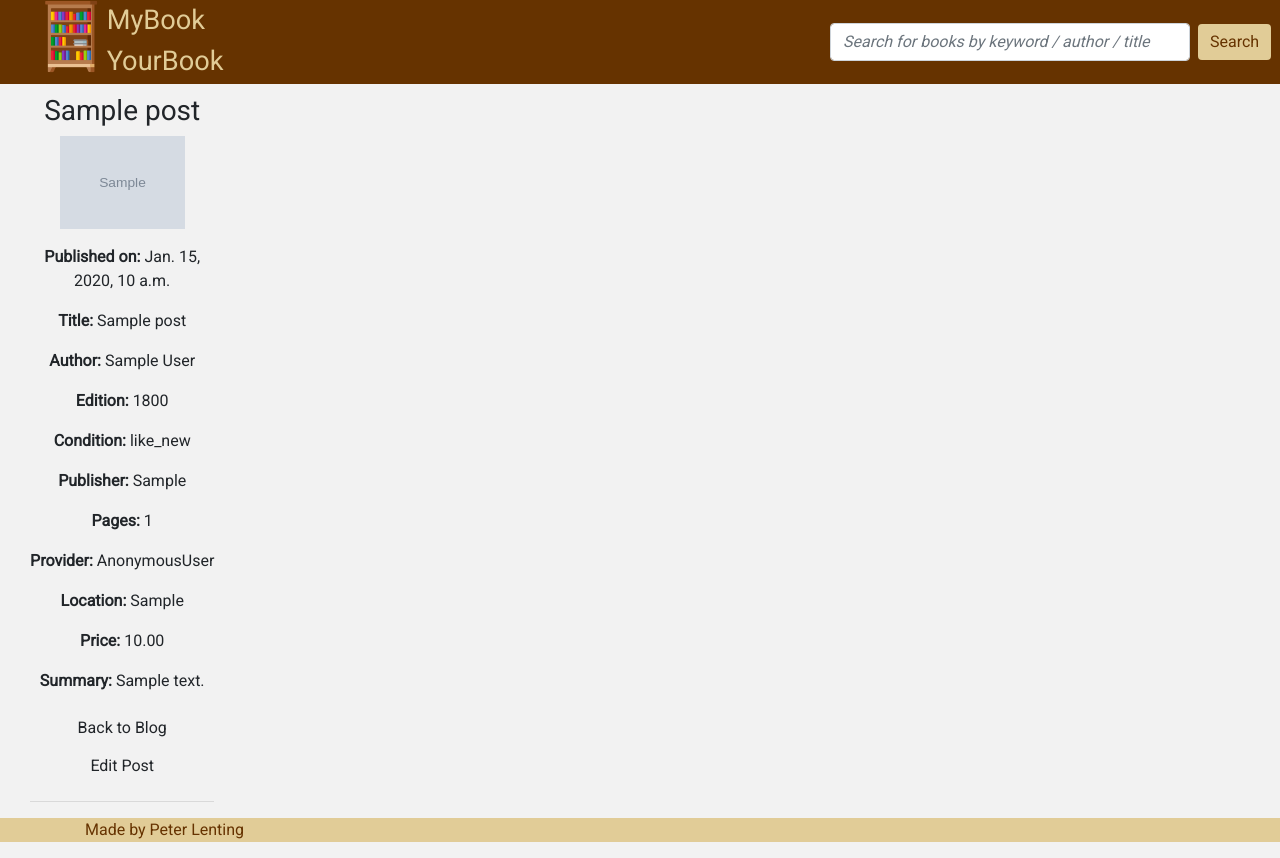
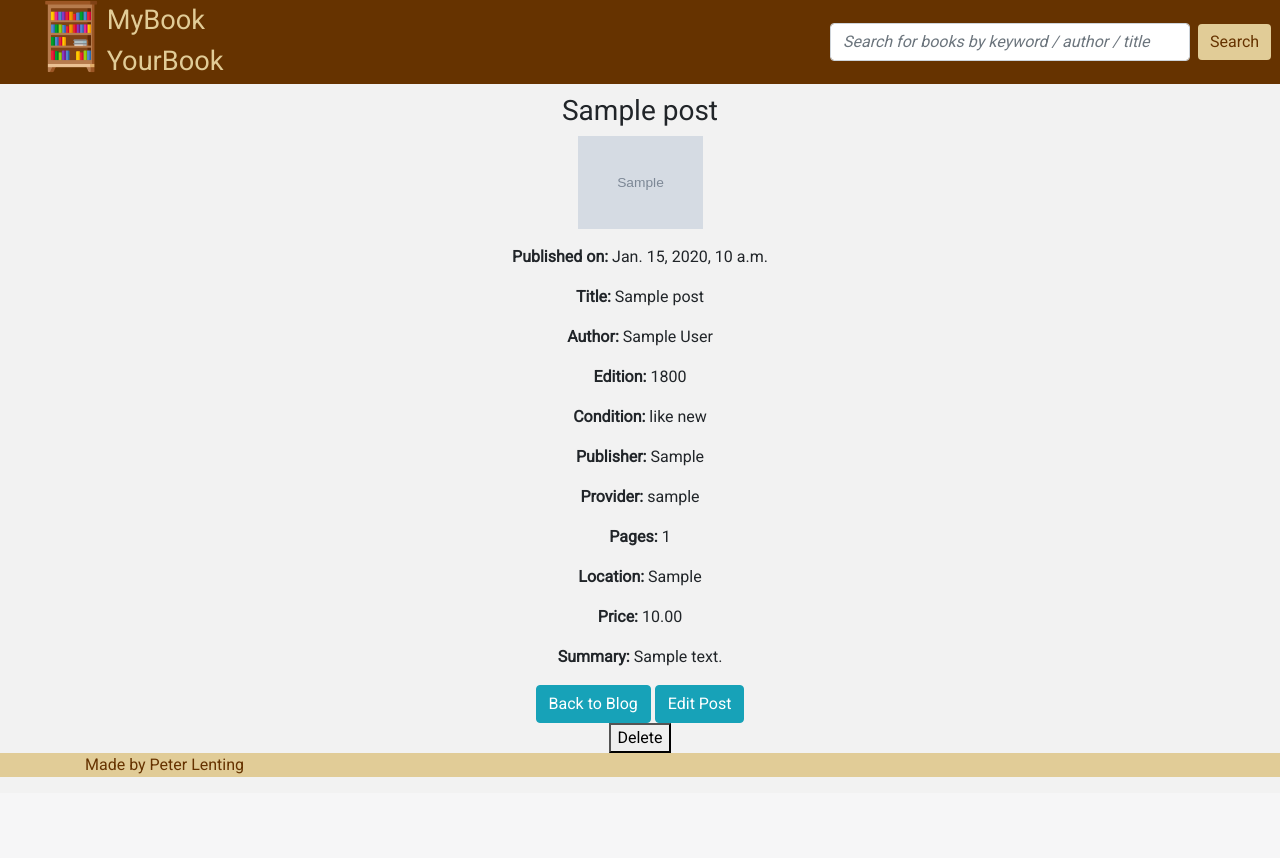
Before and after one commit to PeterLenting/MyBookYourBook, a Django app: page /posts/1/ in a window 1280 px wide. Shown: the part 56-914 px from the top of the page. After the commit the page ends 833 px from the top, so only its background shows below. Run offline with Django 3.2, Linux system fonts and the light colour scheme; tables that the repository leaves empty hold one stand-in row (values such as "Sample post"); grey boxes marked "Sample" are stand-in pictures; some libraries are stand-ins or nearby versions.

Commit message:
post.provider = request.user so user can only delete own posts

```diff
--- a/posts/forms.py
+++ b/posts/forms.py
@@ -7,5 +7,5 @@ class PostForm(forms.ModelForm):
     class Meta:
         model = Post
         fields = ('title', 'author', 'condition_of_book', 'year_of_edition',
-                  'publisher', 'number_of_pages', 'provider', 'location',
+                  'publisher', 'number_of_pages', 'location',
                   'price', 'image', 'summary')
--- a/posts/models.py
+++ b/posts/models.py
@@ -1,9 +1,10 @@
 from django.db import models
 from django.utils import timezone
 import datetime
+from django.contrib.auth.models import User
 
 CONDITION_CHOICES = (
-    ('like_new', 'Like new'),
+    ('like new', 'Like new'),
     ('good', 'Good'),
     ('used', 'Used'),
 )
@@ -27,7 +28,7 @@ class Post(models.Model):
     condition_of_book = models.CharField(max_length=10,
                                          choices=CONDITION_CHOICES,
                                          default='Like new')
-    provider = models.CharField(max_length=200, null=True)
+    provider = models.ForeignKey(User, null=False, default=1, on_delete=models.SET_DEFAULT)
     location = models.CharField(max_length=200, null=True)
     publisher = models.CharField(max_length=200, null=True)
     number_of_pages = models.IntegerField(null=True)
--- a/posts/templates/postdetail.html
+++ b/posts/templates/postdetail.html
@@ -1,13 +1,11 @@
 {% extends "base.html" %}
 {% block content %}
-    <div class="row text-center">
-        <div class="col-sm-10 col-md-9">
+
+        <div class="col-sm-10 col-md-12 text-center">
             <h3>{{ post.title }}</h3>
             {% if post.image %}
                 <img class="img-post" src="/media/{{ post.image }}">
             {% endif %}
-            <div class="row">
-                <div class="col-xs-9">
                 <p>{{ post.content }}</p>
                 <p><span class="boldtext">Published on:</span> {{ post.published_date }} </p>
                 <p><span class="boldtext">Title:</span> {{post.title}}</p>
@@ -15,16 +13,16 @@
                 <p><span class="boldtext">Edition:</span> {{post.year_of_edition}}</p>
                 <p><span class="boldtext">Condition:</span> {{post.condition_of_book}}</p>
                 <p><span class="boldtext">Publisher:</span> {{post.publisher}}</p>
+                <p><span class="boldtext">Provider:</span> {{post.provider}}</p>
                 <p><span class="boldtext">Pages:</span> {{post.number_of_pages}}</p>
-                    <p><span class="boldtext">Provider:</span> {{ user }}</p>
                 <p><span class="boldtext">Location:</span> {{post.location}}</p>
                 <p><span class="boldtext">Price:</span> {{post.price}}</p>
                 <p><span class="boldtext">Summary:</span> {{ post.summary }}</p>
-                    <a href="{% url 'get_posts' %}" class="btn btn-default">Back to Blog</a>
-                    <a href="{% url 'edit_post' post.id %}" class="btn btn-default">Edit Post</a>
-                    <hr>
-                </div>
-            </div>
-        </div>
+                <a href="{% url 'get_posts' %}" class="btn btn-info">Back to Blog</a>
+                <a href="{% url 'edit_post' post.id %}" class="btn btn-info">Edit Post</a>
+                <form action="{% url  'delete_post'  post.id%}" method='POST'>
+                    {% csrf_token %}
+                    <button type='submit' onclick="return confirm('Are you sure you want to this book?')">Delete</button>
+                </form>
         </div>
 {% endblock %}
--- a/posts/templates/posts.html
+++ b/posts/templates/posts.html
@@ -17,7 +17,7 @@
                     <div class="col-12">
                         <p><span class="boldtext">By:</span> {{post.author}}</p>
                         <p><span class="boldtext">Condition:</span> {{post.condition_of_book}}</p>
-                        <p><span class="boldtext">Provider:</span> {{ user }}</p>
+                        <p><span class="boldtext">Provider:</span> {{post.provider}}</p>
                         <p><span class="boldtext">Location:</span> {{post.location}}</p>
                         <p><span class="boldtext">€</span> {{post.price}}</p>
                         <p><span class="boldtext">Summary: </span>{{post.summary|truncatewords:10}}</p>
--- a/posts/urls.py
+++ b/posts/urls.py
@@ -1,9 +1,10 @@
 from django.conf.urls import url
-from .views import get_posts, post_detail, create_or_edit_post
+from .views import get_posts, post_detail, create_or_edit_post, delete_post
 
 urlpatterns = [
     url(r'^$', get_posts, name='get_posts'),
     url(r'^(?P<pk>\d+)/$', post_detail, name='post_detail'),
     url(r'^new/$', create_or_edit_post, name='new_post'),
-    url(r'^(?P<pk>\d+)/edit/$', create_or_edit_post, name='edit_post')
-    ]
+    url(r'^(?P<pk>\d+)/edit/$', create_or_edit_post, name='edit_post'),
+    url(r'^(?P<pk>\d+)/delete/$', delete_post, name='delete_post'),
+]
--- a/posts/views.py
+++ b/posts/views.py
@@ -2,6 +2,9 @@ from django.shortcuts import render, get_object_or_404, redirect
 from django.utils import timezone
 from .models import Post
 from .forms import PostForm
+from django.contrib.auth.decorators import login_required
+from django.http import HttpResponseForbidden
+from django.contrib import messages
 
 
 def get_posts(request):
@@ -31,6 +34,7 @@ def post_detail(request, pk):
     return render(request, "postdetail.html", {'post': post})
 
 
+@login_required
 def create_or_edit_post(request, pk=None):
     """
     Create a view that allows us to create
@@ -41,8 +45,32 @@ def create_or_edit_post(request, pk=None):
     if request.method == "POST":
         form = PostForm(request.POST, request.FILES, instance=post)
         if form.is_valid():
-            post = form.save()
+            post = form.save(commit=False)
+            post.provider = request.user
+            post.save()
             return redirect(post_detail, post.pk)
     else:
         form = PostForm(instance=post)
     return render(request, 'postform.html', {'form': form})
+
+
+def delete_post(request, pk=None):
+    """
+    Create a view that allows user to delete
+    his own post and a superuser to delete all posts.
+    """
+    post_id = int(pk)
+    post = get_object_or_404(Post, pk=post_id)
+    if (request.user == post.provider or
+            request.user.is_superuser):
+        if request.method == 'POST':
+            try:
+                post.delete()
+                messages.success(request,
+                                 'You have successfully deleted your post')
+            except Post.DoesNotExist:
+                messages.warning(request, 'The post could not be deleted')
+    else:
+        return HttpResponseForbidden('You are only allowed to delete your own post')
+
+    return redirect('get_posts')
```
Also changed, not shown: posts/templates/post_delete.html (added, +11 -0 lines), media/img/boek1.jpg (added), media/img/boek2_RUM0Udt.jpg (added), media/img/boek3.jpg (added), media/img/boek3_1NVaPe5.jpg (added), posts/migrations/0001_initial.py, posts/migrations/0002_auto_20200103_1500.py (deleted), posts/migrations/0003_auto_20200103_1503.py (deleted), posts/migrations/0004_auto_20200121_1341.py (deleted). Lines whose indentation alone changed are shown as unchanged.
